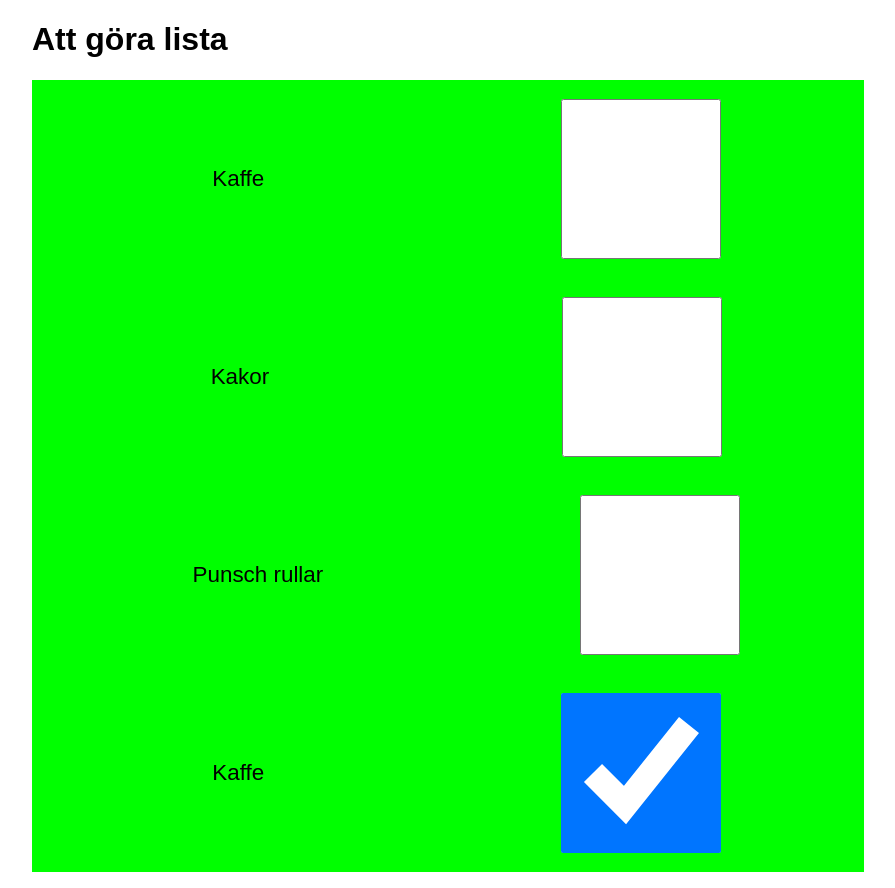
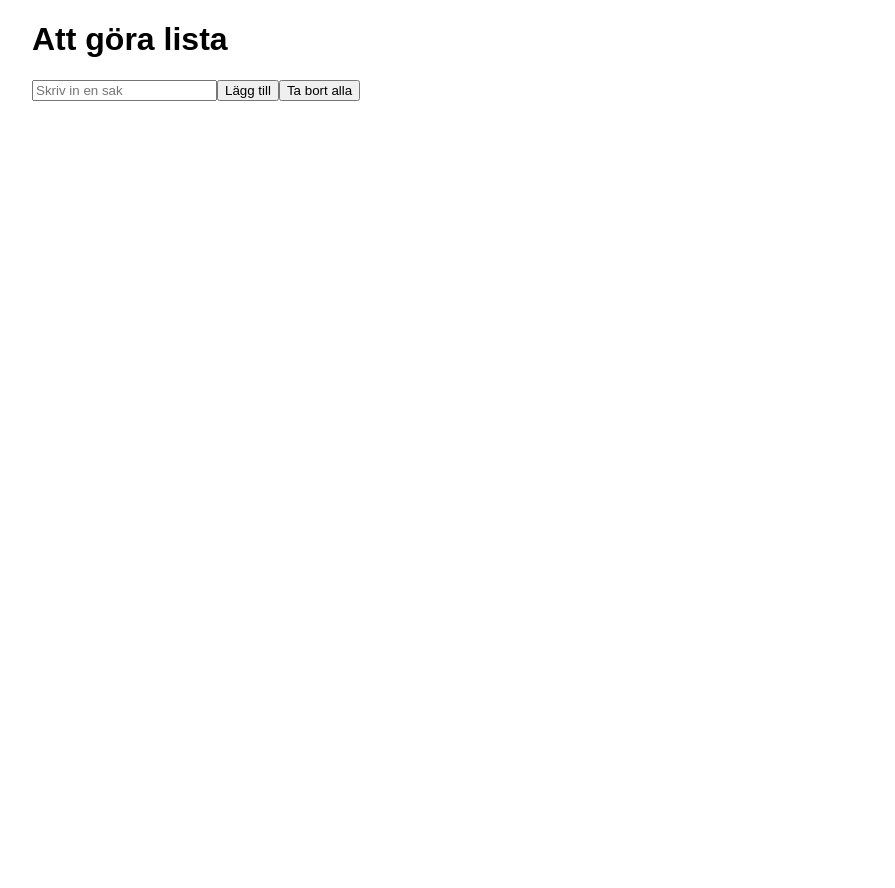
Before and after one commit to Hjalmar-Lundmark/te4-todo, a React (Vite) app: page / in a window 1280 px wide. Shown: the whole page, without its empty margins (192-1087 px from the left). After the commit the page ends 800 px from the top, so only its background shows below. Built offline with nearby package versions, Linux system fonts and the light colour scheme.

Commit message:
added delateAll and delete for themself

```diff
--- a/src/App.css
+++ b/src/App.css
@@ -7,4 +7,5 @@
 .todo-list {
     list-style: none;
     background-color: lime;
+    padding: 0;
 }
--- a/src/components/Todoitem.css
+++ b/src/components/Todoitem.css
@@ -1,13 +1,14 @@
 .todo-item {
     display: flex;
     align-items: center;
-    padding: 1rem 0;
+    padding: 1rem;
     font-size: 1.4rem;
-    justify-content: space-around;
+    justify-content: space-between;
+    border: 1px black solid;
 }
 
 .todo-item input[type="checkbox"] {
     margin-left: 1rem;
-    width: 10rem;
-    height: 10rem;
+    width: 5rem;
+    height: 5rem;
 }
--- a/src/components/Todoitem.jsx
+++ b/src/components/Todoitem.jsx
@@ -10,7 +10,9 @@ function Todoitem(props) {
             type="checkbox"
             checked={completed}
             onChange={() => { props.toggleTaskCompleted(id)}}
+            onDelete={() => { props.deleteTodo(id)}}
         />
+        <button onClick={() => {props.deleteTodo(id);}}>Delete</button>
     </li>
     )
 }
--- a/src/components/Todolist.jsx
+++ b/src/components/Todolist.jsx
@@ -1,15 +1,12 @@
-import { useState } from "react"
+import { useEffect, useState } from "react"
 import Todoitem from "./Todoitem";
 
 function Todolist() {
     // was in app.jsx but moved into its own file then imported into app
 
-    const [todos, setTodos] = useState([
-        { id: 0, label: 'Kaffe', completed: false },
-        { id: 1, label: 'Kakor', completed: false },
-        { id: 2, label: 'Punsch rullar', completed: false },
-        { id: 3, label: 'Kaffe', completed: true },
-    ]);
+    const [todos, setTodos] = useState(() => {
+        return JSON.parse(localStorage.getItem('todos')) || [];
+    });
 
     const toggleTaskCompleted = (id) => {   // göra kopia, ändra kopia, sätta orginal till ändrad kopia
         const newTodos = todos.map(todo => {
@@ -26,7 +23,33 @@ function Todolist() {
         setTodos(newTodos);
     }
 
+    // newer stuff for adding and deleting items
+    const deleteTodo = (id) => {
+        const newTodos = todos.filter(todo => todo.id !== id)
+        setTodos(newTodos)
+    }
+
+    const deleteAll = () => {
+        const newTodos = []
+        setTodos(newTodos)
+    }
+
+    const addTodo = () => {
+        const newTodo = document.getElementById('newTodo').value;
+        if (newTodo === '') return
+        const newTodos = [...todos, {id: todos.length + 1, label: newTodo, completed: false}]
+        setTodos(newTodos)
+    }
+
+    useEffect(() => {
+        localStorage.setItem('todos', JSON.stringify(todos));
+    }, [todos])
+
     return (
+        <>
+        <input type="text" id="newTodo" placeholder="Skriv in en sak"/>
+        <button onClick={() => { addTodo() }}>Lägg till</button>
+        <button onClick={() => { deleteAll() }}>Ta bort alla</button>
         <ul className='todo-list'>
             {todos.map((todo, index) =>
                 <Todoitem
@@ -35,9 +58,11 @@ function Todolist() {
                     label={todo.label}
                     completed={todo.completed}
                     toggleTaskCompleted={toggleTaskCompleted}
+                    deleteTodo={deleteTodo}
                 />
             )}
         </ul>
+        </>
     )
 }
 
```
